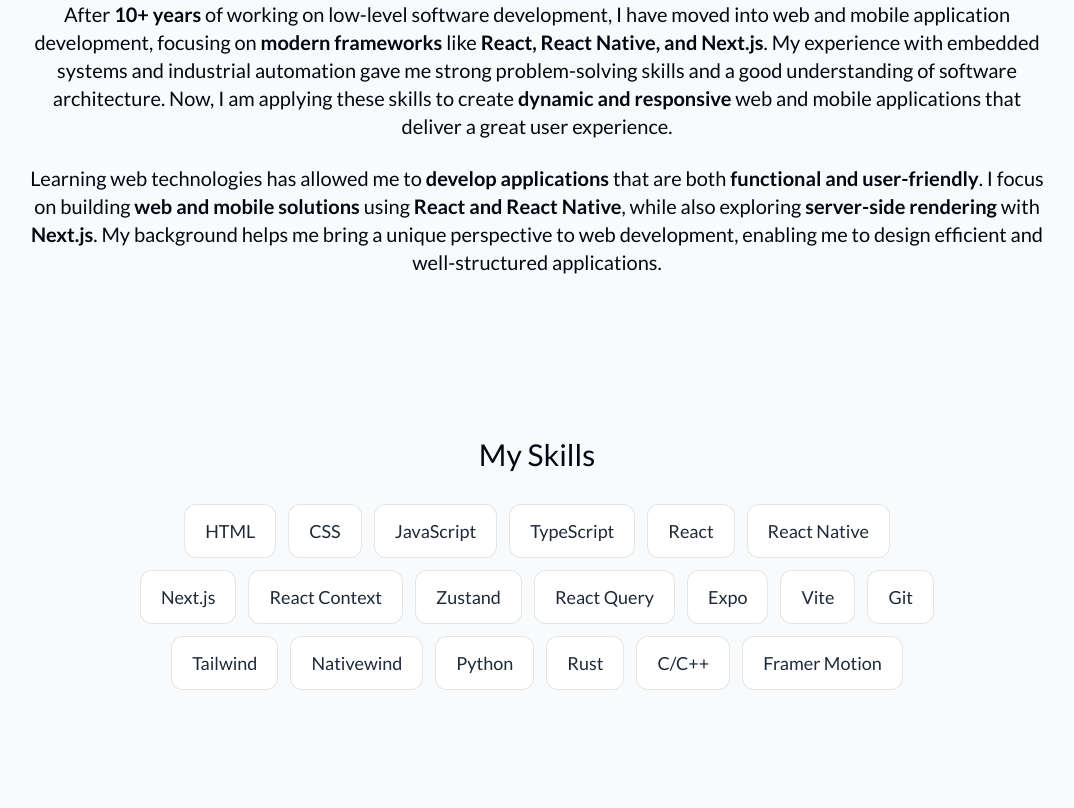
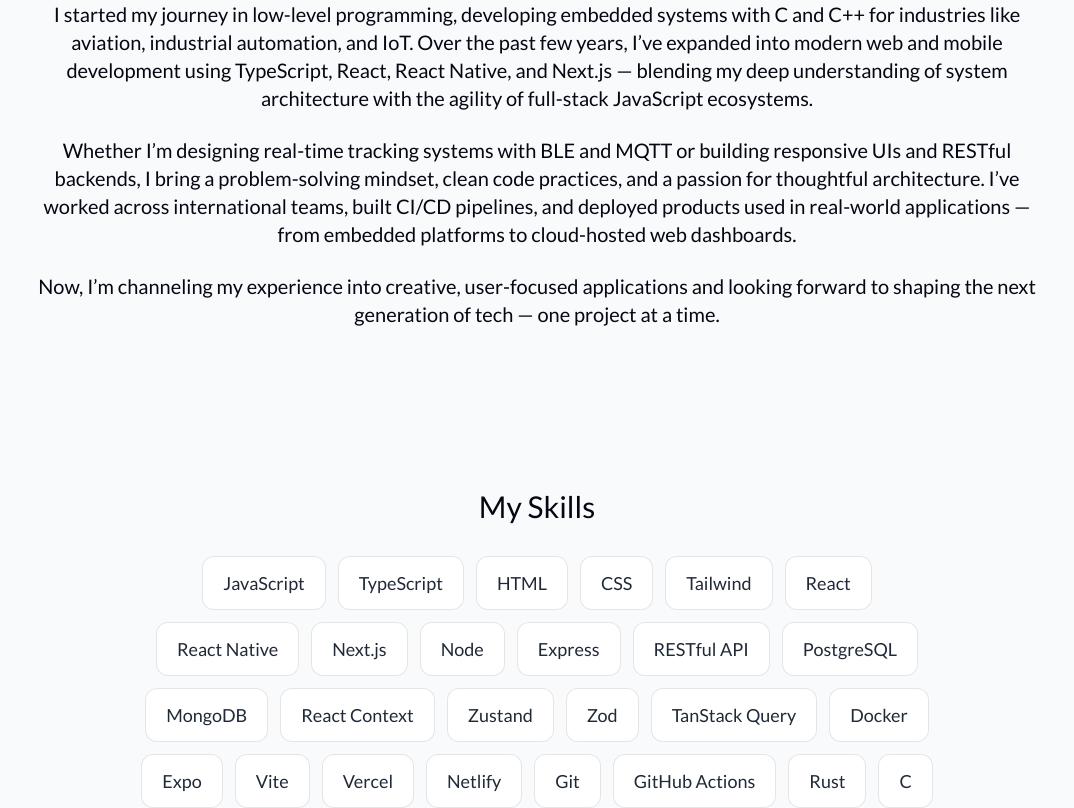
Before and after one commit to emre-ergun/engramsoft-web-portfolio, a React (Vite) app: page / in a window 1280 px wide. Shown: the part 1060-1868 px from the top of the page, without its empty margins (103-1177 px from the left). Built offline with nearby package versions, Linux system fonts and the light colour scheme.

Commit message:
cv, about me, and skills sections updated

```diff
--- a/lib/data.ts
+++ b/lib/data.ts
@@ -36,24 +36,33 @@
 ] as const;
 
 export const skillsData = [
+  'JavaScript',
+  'TypeScript',
   'HTML',
   'CSS',
-  'JavaScript',
-  'TypeScript',
+  'Tailwind',
   'React',
   'React Native',
   'Next.js',
+  'Node',
+  'Express',
+  'RESTful API',
+  'PostgreSQL',
+  'MongoDB',
   'React Context',
   'Zustand',
-  'React Query',
+  'Zod',
+  'TanStack Query',
+  'Docker',
   'Expo',
   'Vite',
+  'Vercel',
+  'Netlify',
   'Git',
-  'Tailwind',
-  'Nativewind',
-  'Python',
+  'GitHub Actions',
   'Rust',
-  'C/C++',
+  'C',
+  'C++',
   'Framer Motion',
 ] as const;
 
@@ -64,7 +73,7 @@
     description:
       'I have been developing web and mobile apps using React, Next.js, and React Native. ',
     icon: React.createElement(FaReact),
-    date: '2024 - present',
+    date: '2023 - present',
   },
   {
     title: 'Senior Software Engineer',
--- a/src/sections/About.tsx
+++ b/src/sections/About.tsx
@@ -15,29 +15,25 @@
     >
       <SectionHeader title='About me' />
       <p ref={ref} className='mb-6 text-lg sm:text-xl'>
-        After <span className='font-semibold'>10+ years</span> of working on
-        low-level software development, I have moved into web and mobile
-        application development, focusing on{' '}
-        <span className='font-semibold'>modern frameworks</span> like{' '}
-        <span className='font-semibold'>React, React Native, and Next.js</span>.
-        My experience with embedded systems and industrial automation gave me
-        strong problem-solving skills and a good understanding of software
-        architecture. Now, I am applying these skills to create{' '}
-        <span className='font-semibold'>dynamic and responsive</span> web and
-        mobile applications that deliver a great user experience.
+        I started my journey in low-level programming, developing embedded
+        systems with C and C++ for industries like aviation, industrial
+        automation, and IoT. Over the past few years, I’ve expanded into modern
+        web and mobile development using TypeScript, React, React Native, and
+        Next.js — blending my deep understanding of system architecture with the
+        agility of full-stack JavaScript ecosystems.
+      </p>
+      <p className='text-lg mb-6 sm:text-xl'>
+        Whether I’m designing real-time tracking systems with BLE and MQTT or
+        building responsive UIs and RESTful backends, I bring a problem-solving
+        mindset, clean code practices, and a passion for thoughtful
+        architecture. I’ve worked across international teams, built CI/CD
+        pipelines, and deployed products used in real-world applications — from
+        embedded platforms to cloud-hosted web dashboards.
       </p>
       <p className='text-lg sm:text-xl'>
-        Learning web technologies has allowed me to{' '}
-        <span className='font-semibold'>develop applications</span> that are
-        both <span className='font-semibold'>functional and user-friendly</span>
-        . I focus on building{' '}
-        <span className='font-semibold'>web and mobile solutions</span> using{' '}
-        <span className='font-semibold'>React and React Native</span>, while
-        also exploring{' '}
-        <span className='font-semibold'>server-side rendering</span> with{' '}
-        <span className='font-semibold'>Next.js</span>. My background helps me
-        bring a unique perspective to web development, enabling me to design
-        efficient and well-structured applications.
+        Now, I’m channeling my experience into creative, user-focused
+        applications and looking forward to shaping the next generation of tech
+        — one project at a time.
       </p>
     </motion.section>
   );
--- a/src/sections/Hero.tsx
+++ b/src/sections/Hero.tsx
@@ -43,8 +43,9 @@
               <span className='font-bold text-nowrap'>
                 Senior Software Engineer
               </span>{' '}
-              with <span className='font-bold'>10+ years</span> of experience.
-              Building <span className='font-bold'>sites & apps</span> using{' '}
+              with <span className='font-bold'>over 10 years</span> of
+              experience. Building{' '}
+              <span className='font-bold'>sites & apps</span> using{' '}
               <span className='font-bold'>React, Next.js & React Native</span>.
             </motion.h1>
             <motion.div
@@ -53,7 +54,7 @@
               animate={{ opacity: 1, y: 0 }}
             >
               <a
-                href='/EmreErgunCV10122024Web.pdf'
+                href='/EmreErgunCV-WFBM.pdf'
                 download
                 className='group bg-white px-5 py-1 flex w-1/2 items-center justify-center gap-2 rounded-xl borderBlack outline-none hover:scale-105 active:scale-100  transition dark:bg-white/10 text-nowrap'
               >
```
Also changed, not shown: 2 other files (tests, documents, lock files or other folders).
